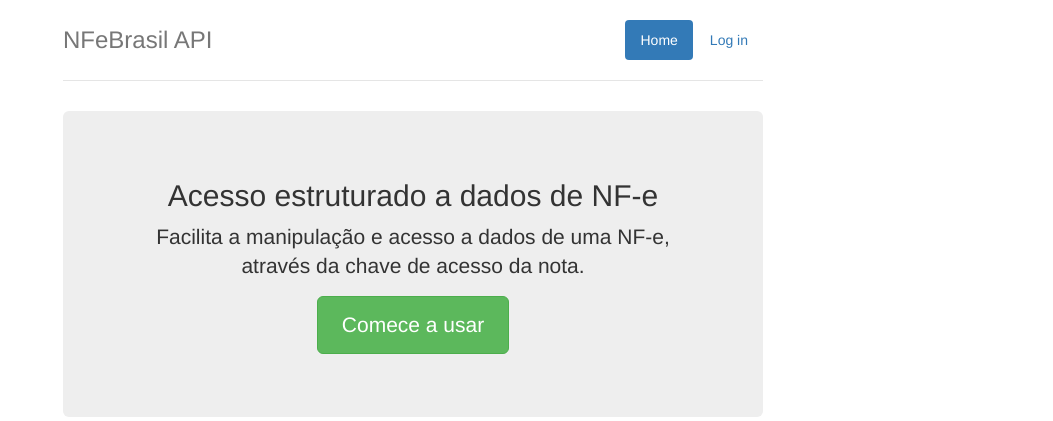
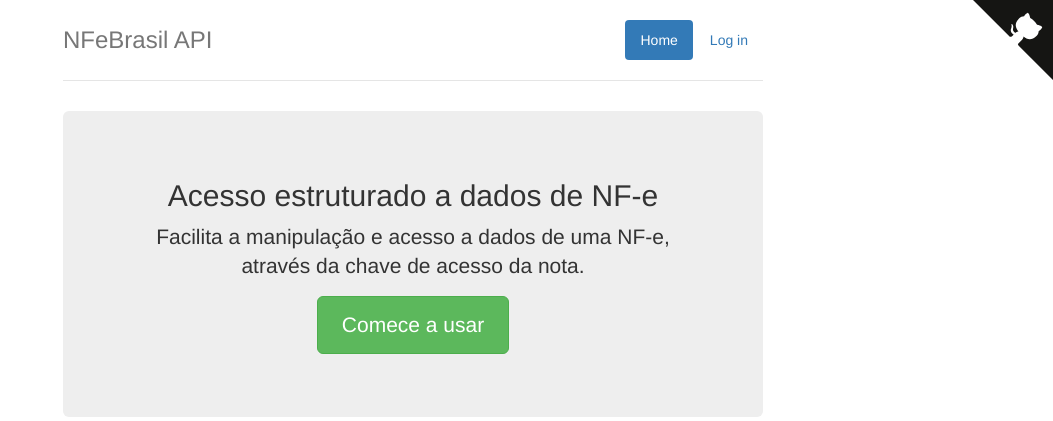
Before and after one commit to gbazilio/nfebrasil, a Django app: page / in a window 1280 px wide. Shown: the top 421 px of the page, without its empty margins (227-1280 px from the left). Run offline with Django 3.2, Linux system fonts and the light colour scheme; some libraries are stand-ins or nearby versions.

Commit message:
readme website and forkme

```diff
--- a/nferoot/templates/index.html
+++ b/nferoot/templates/index.html
@@ -2,6 +2,8 @@
 {% load i18n %}
 
 {% block content %}
+
+    <a href="https://github.com/gbazilio/nfebrasil" class="github-corner"><svg width="80" height="80" viewBox="0 0 250 250" style="fill:#151513; color:#fff; position: absolute; top: 0; border: 0; right: 0;"><path d="M0,0 L115,115 L130,115 L142,142 L250,250 L250,0 Z"></path><path d="M128.3,109.0 C113.8,99.7 119.0,89.6 119.0,89.6 C122.0,82.7 120.5,78.6 120.5,78.6 C119.2,72.0 123.4,76.3 123.4,76.3 C127.3,80.9 125.5,87.3 125.5,87.3 C122.9,97.6 130.6,101.9 134.4,103.2" fill="currentColor" style="transform-origin: 130px 106px;" class="octo-arm"></path><path d="M115.0,115.0 C114.9,115.1 118.7,116.5 119.8,115.4 L133.7,101.6 C136.9,99.2 139.9,98.4 142.2,98.6 C133.8,88.0 127.5,74.4 143.8,58.0 C148.5,53.4 154.0,51.2 159.7,51.0 C160.3,49.4 163.2,43.6 171.4,40.1 C171.4,40.1 176.1,42.5 178.8,56.2 C183.1,58.6 187.2,61.8 190.9,65.4 C194.5,69.0 197.7,73.2 200.1,77.6 C213.8,80.2 216.3,84.9 216.3,84.9 C212.7,93.1 206.9,96.0 205.4,96.6 C205.1,102.4 203.0,107.8 198.3,112.5 C181.9,128.9 168.3,122.5 157.7,114.1 C157.9,116.9 156.7,120.9 152.7,124.9 L141.0,136.5 C139.8,137.7 141.6,141.9 141.8,141.8 Z" fill="currentColor" class="octo-body"></path></svg></a><style>.github-corner:hover .octo-arm{animation:octocat-wave 560ms ease-in-out}@keyframes octocat-wave{0%,100%{transform:rotate(0)}20%,60%{transform:rotate(-25deg)}40%,80%{transform:rotate(10deg)}}@media (max-width:500px){.github-corner:hover .octo-arm{animation:none}.github-corner .octo-arm{animation:octocat-wave 560ms ease-in-out}}</style>
 
     <div class="jumbotron">
         <h2>Acesso estruturado a dados de NF-e</h2>
```
Also changed, not shown: README.md.
